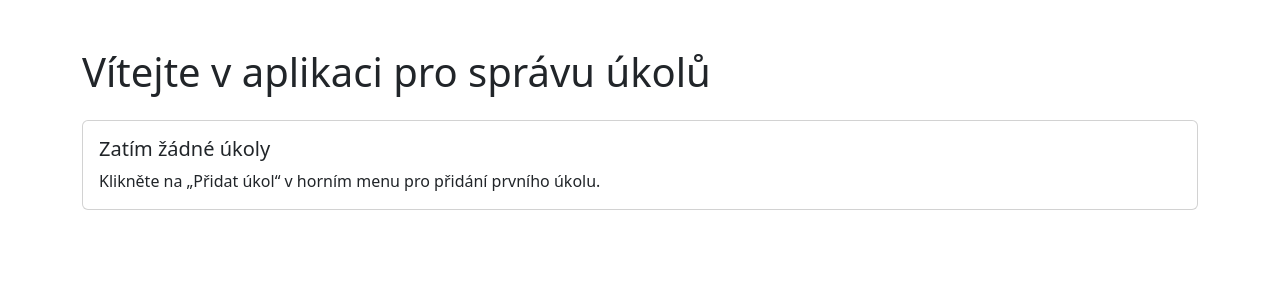
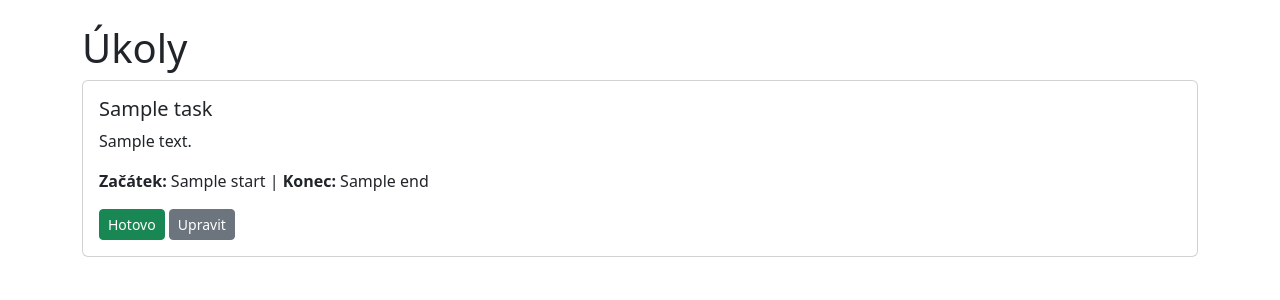
Before and after one commit to IT2-WA-2024-2025/final-project-wa-adamlombar, a Flask app: template templates/index.html in a window 1280 px wide. Shown: the part 56-356 px from the top of the page. Run offline with Flask 3, Linux system fonts and the light colour scheme; the template is opened without the code that fills it: most values are stand-ins (such as "Sample title", 1, 10 or a date in 2020).

Commit message:
dokonceni

```diff
--- a/main.py
+++ b/main.py
@@ -1,14 +1,42 @@
-from flask import Flask, render_template
+from flask import Flask, render_template, request, redirect
 
 app = Flask(__name__)
+tasks = []  #seznam úkolů
 
 @app.route("/")
-def home():
-    return render_template("index.html")
+def index():
+    return render_template("index.html", tasks=tasks)  #homepage
 
-@app.route("/ukoly")
-def pridat_ukol():
-    return render_template("ukoly.html")
+@app.route("/ukoly", methods=["GET", "POST"])
+def create_task():
+    if request.method == "POST":
+        #formulář
+        tasks.append({
+            "id": len(tasks),
+            "title": request.form["nazev"],
+            "description": request.form["popis"],
+            "start": request.form["start_date"],
+            "end": request.form["end_date"],
+            "done": False
+        })
+        return redirect("/")
+    return render_template("ukoly.html")  #zorbazení formuláře
+
+@app.route("/done/<int:task_id>")
+def mark_done(task_id):
+    if 0 <= task_id < len(tasks):
+        tasks[task_id]["done"] = True  #označení úkolu jako hotový
+    return redirect("/")
+
+@app.route("/edit/<int:task_id>", methods=["POST"])
+def edit_task(task_id):
+    if 0 <= task_id < len(tasks):
+        #Úprava úkolu
+        tasks[task_id]["title"] = request.form["nazev"]
+        tasks[task_id]["description"] = request.form["popis"]
+        tasks[task_id]["start"] = request.form["start_date"]
+        tasks[task_id]["end"] = request.form["end_date"]
+    return redirect("/")
 
 if __name__ == "__main__":
     app.run(debug=True)
--- a/templates/index.html
+++ b/templates/index.html
@@ -2,42 +2,66 @@
 <html lang="cs">
 <head>
   <meta charset="UTF-8">
-  <meta name="viewport" content="width=device-width, initial-scale=1">
-  <title>Správa úkolů</title>
+  <title>Úkoly</title>
+  <!--bootstrap-->
   <link href="https://cdn.jsdelivr.net/npm/bootstrap@5.3.0/dist/css/bootstrap.min.css" rel="stylesheet">
 </head>
 <body>
 
+<!--navbar-->
 <nav class="navbar navbar-expand-lg navbar-dark bg-primary">
   <div class="container-fluid">
-    <a class="navbar-brand" href="#">Správce úkolů</a>
-    <button class="navbar-toggler" type="button" data-bs-toggle="collapse" data-bs-target="#navbarNavDropdown">
-      <span class="navbar-toggler-icon"></span>
-    </button>
-    <div class="collapse navbar-collapse" id="navbarNavDropdown">
+    <a class="navbar-brand" href="/">Správce úkolů</a>
+    <div class="collapse navbar-collapse">
       <ul class="navbar-nav ms-auto">
-        <li class="nav-item">
-          <a class="nav-link active" href="/">Domů</a>
-        </li>
-        <li class="nav-item">
-          <a class="nav-link" href="/ukoly">Přidat úkol</a>
-        </li>
+        <li class="nav-item"><a class="nav-link active" href="/">Domů</a></li>
+        <li class="nav-item"><a class="nav-link" href="/ukoly">Přidat úkol</a></li>
       </ul>
     </div>
   </div>
 </nav>
 
-<div class="container mt-5">
-  <h1 class="mb-4">Vítejte v aplikaci pro správu úkolů</h1>
+<div class="container mt-4">
+  <h1>Úkoly</h1>
 
-  <div class="card">
-    <div class="card-body">
-      <h5 class="card-title">Zatím žádné úkoly</h5>
-      <p class="card-text">Klikněte na „Přidat úkol“ v horním menu pro přidání prvního úkolu.</p>
-    </div>
-  </div>
+<!-- zobrazuje úkoly-->
+  {% if tasks %}
+    {% for task in tasks %}
+      <div class="card mb-3">
+        <div class="card-body">
+          <!--zobrazení názvu, popisu a datumu -->
+          <h5>{{ task.title }}</h5>
+          <p>{{ task.description }}</p>
+          <p><strong>Začátek:</strong> {{ task.start }} | <strong>Konec:</strong> {{ task.end }}</p>
+
+          {% if not task.done %}
+            <!-- Tlačítko pro hotovo-->
+            <a href="/done/{{ loop.index0 }}" class="btn btn-success btn-sm">Hotovo</a>
+
+            <!-- tlačítko pro úpravu úkolu-->
+            <button class="btn btn-secondary btn-sm" data-bs-toggle="collapse" data-bs-target="#edit{{ loop.index0 }}">Upravit</button>
+            <div class="collapse mt-2" id="edit{{ loop.index0 }}">
+              <form method="POST" action="/edit/{{ loop.index0 }}">
+                <input type="text" name="nazev" value="{{ task.title }}" class="form-control mb-2" required>
+                <input type="text" name="popis" value="{{ task.description }}" class="form-control mb-2">
+                <input type="date" name="start_date" value="{{ task.start }}" class="form-control mb-2">
+                <input type="date" name="end_date" value="{{ task.end }}" class="form-control mb-2">
+                <button type="submit" class="btn btn-primary btn-sm">Uložit</button>
+              </form>
+            </div>
+          {% else %}
+            <span class="badge bg-success">Dokončeno</span>
+          {% endif %}
+        </div>
+      </div>
+    {% endfor %}
+  {% else %}
+    <!-- úvodní zpráva když nejsou úkoly -->
+    <p>Žádné úkoly zatím nejsou.</p>
+  {% endif %}
 </div>
 
+<!-- bootstrap -->
 <script src="https://cdn.jsdelivr.net/npm/bootstrap@5.3.0/dist/js/bootstrap.bundle.min.js"></script>
 </body>
 </html>
```
Also changed, not shown: templates/ukoly.html (+37 -14 lines), static/java.js (added), static/style.css (added).
